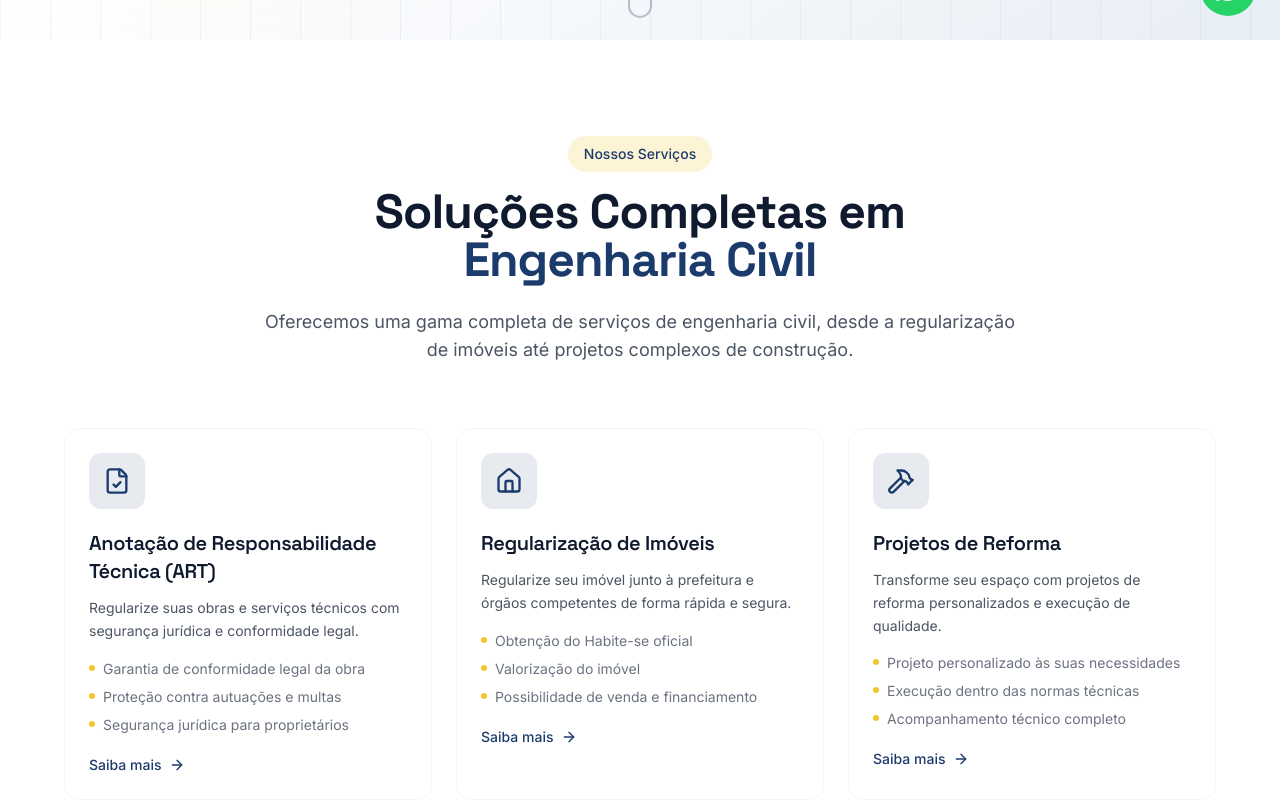
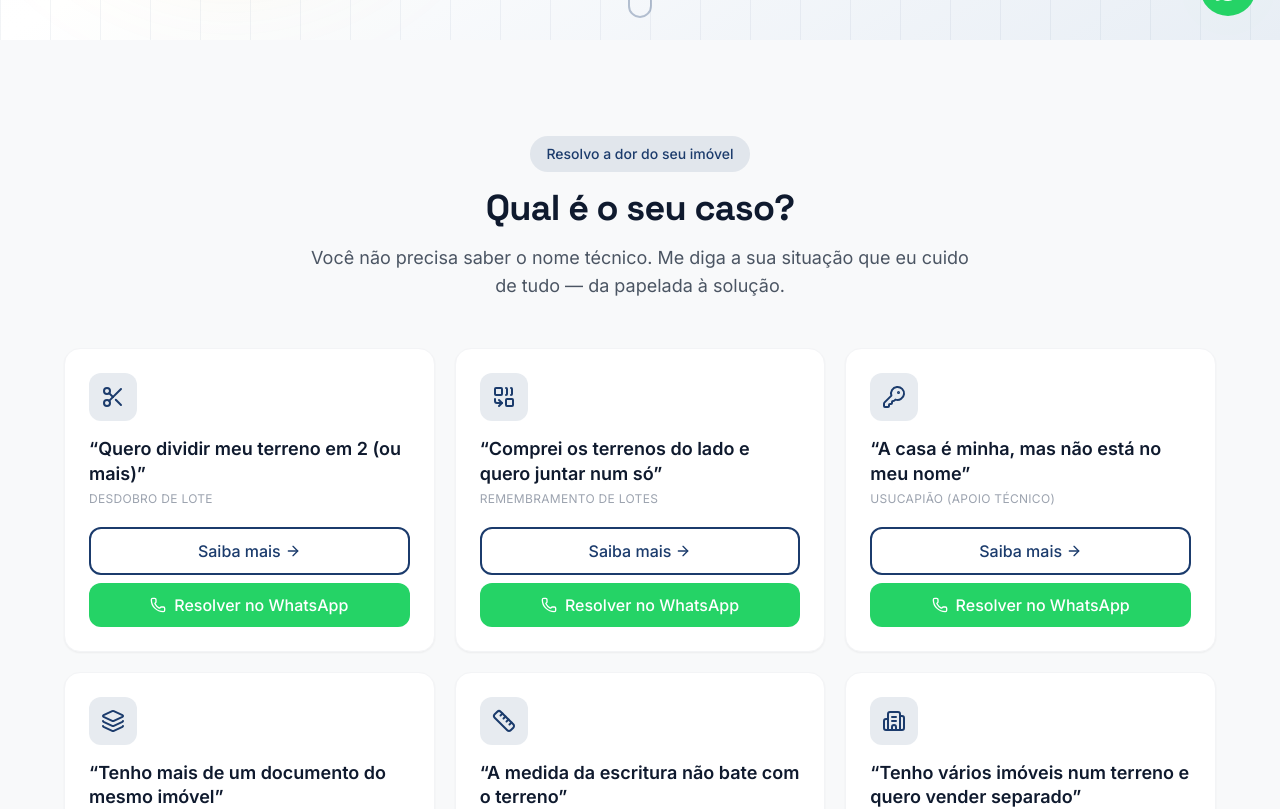
Before and after one commit to nielsonjunior/site-pessoal, a React (Vite) app: page / in a window 1280 px wide. Shown: the part 760-1569 px from the top of the page. Built offline with nearby package versions, Linux system fonts and the light colour scheme; no server answers.

Commit message:
feat(home): secao 'Qual e o seu caso' (situacoes de regularizacao em linguagem leiga)

```diff
--- /dev/null
+++ b/src/components/sections/SituacoesRegularizacao.tsx
@@ -0,0 +1,108 @@
+import { Link } from "react-router-dom";
+import { motion } from "framer-motion";
+import {
+  ArrowRight,
+  Phone,
+  Scissors,
+  Combine,
+  KeyRound,
+  Layers,
+  Ruler,
+  Building2,
+  Flame,
+} from "lucide-react";
+import { SITE } from "@/config/site";
+import { regularizationTypes } from "@/data";
+import { fadeUp, stagger, inView } from "@/lib/motion";
+
+const iconMap: Record<string, React.ElementType> = {
+  Scissors,
+  Combine,
+  KeyRound,
+  Layers,
+  Ruler,
+  Building2,
+  Flame,
+};
+
+const PILLAR = "/servicos/regularizacao-imoveis";
+const wa = (msg: string) =>
+  `https://wa.me/${SITE.whatsapp}?text=${encodeURIComponent(msg)}`;
+
+/**
+ * Seção da home: "Qual é o seu caso?" — apresenta as situações de regularização/
+ * compliance na voz do cliente (leigo), com link para a página detalhada + WhatsApp.
+ */
+export function SituacoesRegularizacao() {
+  return (
+    <section className="section-padding bg-[#F8F9FA]" id="situacoes">
+      <div className="container-custom">
+        <motion.div
+          initial="hidden"
+          whileInView="show"
+          viewport={inView}
+          variants={fadeUp}
+          className="text-center max-w-2xl mx-auto mb-12"
+        >
+          <span className="inline-block bg-[#1B3B6C]/10 text-[#1B3B6C] px-4 py-2 rounded-full text-sm font-medium mb-4">
+            Resolvo a dor do seu imóvel
+          </span>
+          <h2 className="text-3xl md:text-4xl font-bold text-[#0F1A2E] mb-4">
+            Qual é o seu caso?
+          </h2>
+          <p className="text-gray-600 text-lg">
+            Você não precisa saber o nome técnico. Me diga a sua situação que eu
+            cuido de tudo — da papelada à solução.
+          </p>
+        </motion.div>
+
+        <motion.div
+          initial="hidden"
+          whileInView="show"
+          viewport={inView}
+          variants={stagger}
+          className="grid sm:grid-cols-2 lg:grid-cols-3 gap-5"
+        >
+          {regularizationTypes.map((t) => {
+            const Icon = iconMap[t.icon] || Scissors;
+            return (
+              <motion.article
+                key={t.id}
+                variants={fadeUp}
+                className="bg-white rounded-2xl border border-gray-100 p-6 shadow-sm card-hover flex flex-col"
+              >
+                <div className="w-12 h-12 bg-[#1B3B6C]/10 rounded-xl flex items-center justify-center mb-4">
+                  <Icon className="w-6 h-6 text-[#1B3B6C]" />
+                </div>
+                <p className="text-lg font-semibold text-[#0F1A2E] leading-snug mb-1">
+                  “{t.leigoSituacao}”
+                </p>
+                <p className="text-xs uppercase tracking-wide text-gray-400 mb-5">
+                  {t.title}
+                </p>
+                <div className="mt-auto flex flex-col gap-2">
+                  <Link
+                    to={`${PILLAR}/${t.slug}`}
+                    className="inline-flex items-center justify-center gap-1 w-full border-2 border-[#1B3B6C] text-[#1B3B6C] px-4 py-2.5 rounded-xl font-medium hover:bg-[#1B3B6C] hover:text-white transition-colors"
+                  >
+                    Saiba mais
+                    <ArrowRight className="w-4 h-4" />
+                  </Link>
+                  <a
+                    href={wa(`Olá! ${t.leigoSituacao}. Pode me ajudar?`)}
+                    target="_blank"
+                    rel="noopener noreferrer"
+                    className="inline-flex items-center justify-center gap-2 w-full bg-[#25D366] text-white px-4 py-2.5 rounded-xl font-medium hover:bg-[#128C7E] transition-colors"
+                  >
+                    <Phone className="w-4 h-4" />
+                    Resolver no WhatsApp
+                  </a>
+                </div>
+              </motion.article>
+            );
+          })}
+        </motion.div>
+      </div>
+    </section>
+  );
+}
--- a/src/components/sections/index.ts
+++ b/src/components/sections/index.ts
@@ -4,3 +4,4 @@ export { About } from './About';
 export { Testimonials } from './Testimonials';
 export { CTA } from './CTA';
 export { Cities } from './Cities';
+export { SituacoesRegularizacao } from './SituacoesRegularizacao';
--- a/src/pages/Home.tsx
+++ b/src/pages/Home.tsx
@@ -1,5 +1,5 @@
 import { SEO } from '@/components/shared';
-import { Hero, Services, About, Testimonials, CTA, Cities } from '@/components/sections';
+import { Hero, Services, About, Testimonials, CTA, Cities, SituacoesRegularizacao } from '@/components/sections';
 
 export function Home() {
   return (
@@ -18,6 +18,7 @@ export function Home() {
         ]}
       />
       <Hero />
+      <SituacoesRegularizacao />
       <Services />
       <About />
       <Testimonials />
```
Also changed, not shown: 1 other file (tests, documents, lock files or other folders).
